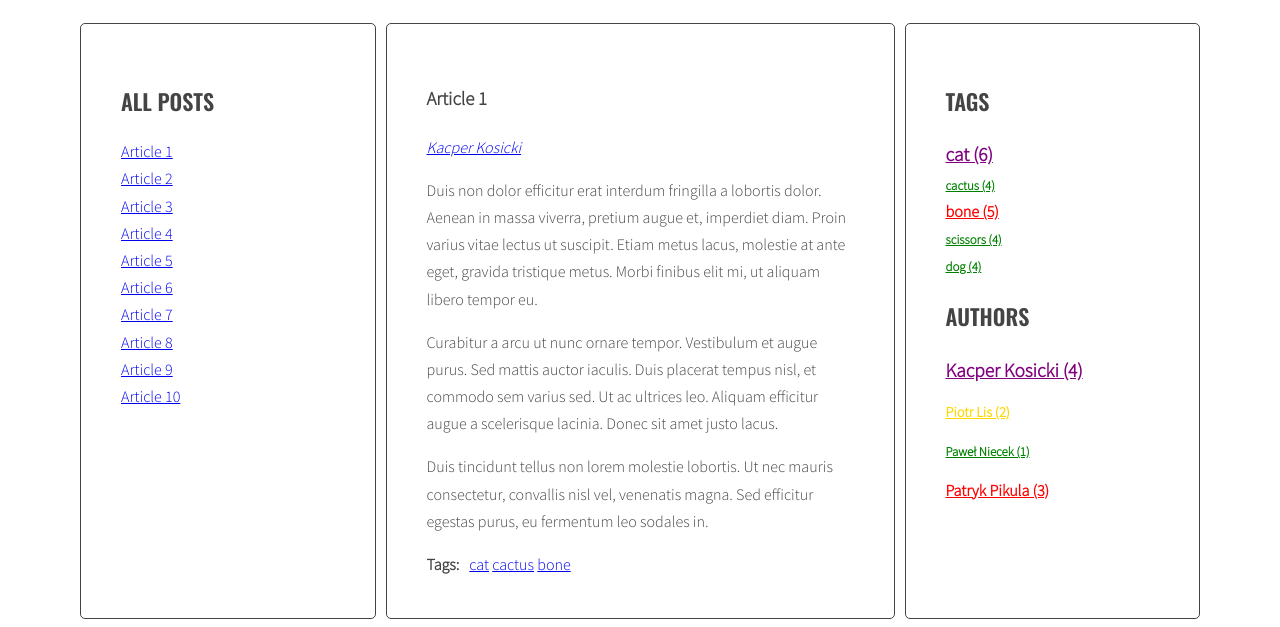
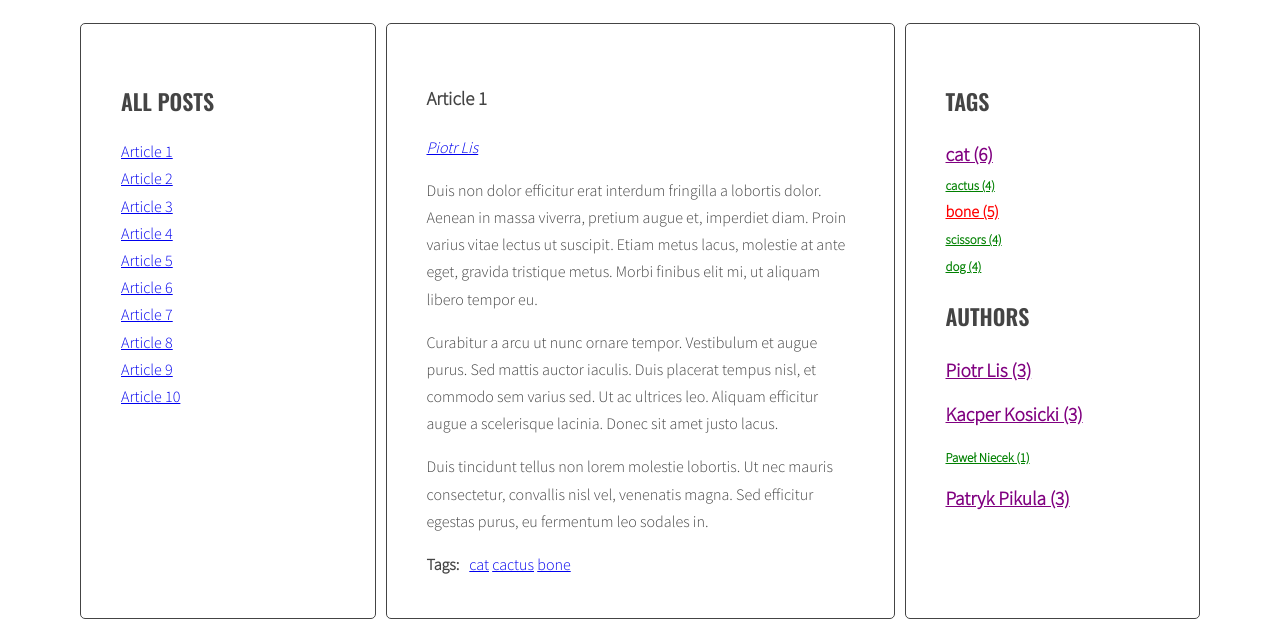
Before and after one commit to KacperKosicki/javascript-blog, a website: page index.html in a window 1280 px wide. Shown: the part 220-847 px from the top of the page. Drawn offline with nearby package versions, Linux system fonts and the light colour scheme.

Commit message:
Fixed code

```diff
--- a/index.html
+++ b/index.html
@@ -26,9 +26,9 @@
             </ul>
           </aside>
           <section class="posts">
-            <article class="post active" id="article-1" data-tags="cat cactus bone">
+            <article class="post active" id="article-1" data-tags="cat cactus bone" data-author="Piotr Lis">
               <h3 class="post-title">Article 1</h3>
-              <p class="post-author" data-author="Kacper Kosicki"></p>
+              <p class="post-author"></p>
               <div class="post-content">
                 <p>Duis non dolor efficitur erat interdum fringilla a lobortis dolor. Aenean in massa viverra, pretium augue et, imperdiet diam. Proin varius vitae lectus ut suscipit. Etiam metus lacus, molestie at ante eget, gravida tristique metus. Morbi finibus elit mi, ut aliquam libero tempor eu.</p>
                 <p>Curabitur a arcu ut nunc ornare tempor. Vestibulum et augue purus. Sed mattis auctor iaculis. Duis placerat tempus nisl, et commodo sem varius sed. Ut ac ultrices leo. Aliquam efficitur augue a scelerisque lacinia. Donec sit amet justo lacus.</p>
@@ -40,9 +40,9 @@
                 </ul>
               </div>
             </article>
-            <article class="post" id="article-2" data-tags="cat bone">
+            <article class="post" id="article-2" data-tags="cat bone" data-author="Kacper Kosicki">
               <h3 class="post-title">Article 2</h3>
-              <p class="post-author" data-author="Kacper Kosicki"></p>
+              <p class="post-author"></p>
               <div class="post-content">
                 <p>Phasellus sollicitudin, arcu vel iaculis ullamcorper, quam leo viverra orci, et faucibus quam sapien vel est. Maecenas ac suscipit elit. Nullam interdum, lorem vitae venenatis pulvinar, ex dui malesuada nunc, tempus cursus enim metus vel nulla.</p>
                 <p>Integer hendrerit, eros id efficitur dapibus, ante arcu ullamcorper orci, a iaculis felis turpis at purus. Quisque sodales posuere sapien vel consectetur. Duis dui urna, commodo non ante nec, mattis dictum enim. Donec aliquam erat sed diam lobortis, vel gravida lacus laoreet. Phasellus pretium maximus mi, eu posuere justo suscipit vel.</p>
@@ -54,9 +54,9 @@
                 </ul>
               </div>
             </article>
-            <article class="post" id="article-3" data-tags="scissors cat">
+            <article class="post" id="article-3" data-tags="scissors cat" data-author="Piotr Lis">
               <h3 class="post-title">Article 3</h3>
-              <p class="post-author" data-author="Piotr Lis"></p>
+              <p class="post-author"></p>
               <div class="post-content">
                 <p>Mauris vel pellentesque turpis, ac sodales nisl. Quisque iaculis mi velit, ut convallis tellus accumsan a. Quisque iaculis, nisi et dignissim tincidunt, nisl eros euismod nulla, finibus laoreet erat enim posuere elit.</p>
                 <p>Aenean at semper urna. Duis vel sapien molestie, egestas diam consequat, molestie nulla. Praesent a malesuada metus. Praesent et tempus leo.</p>
@@ -68,9 +68,9 @@
                 </ul>
               </div>
             </article>
-            <article class="post" id="article-4" data-tags="cat cactus scissors dog bone">
+            <article class="post" id="article-4" data-tags="cat cactus scissors dog bone" data-author="Paweł Niecek">
               <h3 class="post-title">Article 4</h3>
-              <p class="post-author"  data-author="Paweł Niecek"></p>
+              <p class="post-author"></p>
               <div class="post-content">
                 <p>Morbi vel cursus nulla, vel varius mauris. Suspendisse sed elit sit amet risus faucibus vestibulum ut sit amet purus. Donec orci est, condimentum ut quam quis, scelerisque fringilla ligula.</p>
                 <p>Quisque bibendum nisl id quam sagittis, id pretium dolor scelerisque. Suspendisse non odio nec velit dapibus placerat non a libero.</p>
@@ -82,9 +82,9 @@
                 </ul>
               </div>
             </article>
-            <article class="post" id="article-5" data-tags="scissors">
+            <article class="post" id="article-5" data-tags="scissors" data-author="Patryk Pikula">
               <h3 class="post-title">Article 5</h3>
-              <p class="post-author" data-author="Patryk Pikula"></p>
+              <p class="post-author"></p>
               <div class="post-content">
                 <p>Suspendisse sem eros, euismod condimentum arcu ac, consequat fermentum orci. Nam convallis lacus nec interdum vestibulum. Vestibulum luctus, quam eu tristique ornare, lorem nibh sodales enim, vitae tempor dolor ante vitae tortor.</p>
                 <p>Duis venenatis metus quis luctus lobortis. In porttitor ipsum eget ligula aliquam ornare. Cras malesuada urna id volutpat sodales.</p>
@@ -96,9 +96,9 @@
                 </ul>
               </div>
             </article>
-            <article class="post" id="article-6" data-tags="cat dog">
+            <article class="post" id="article-6" data-tags="cat dog" data-author="Patryk Pikula">
               <h3 class="post-title">Article 6</h3>
-              <p class="post-author" data-author="Patryk Pikula"></p>
+              <p class="post-author"></p>
               <div class="post-content">
                 <p>Donec posuere iaculis ante sed hendrerit. Lorem ipsum dolor sit amet, consectetur adipiscing elit. Quisque hendrerit neque nec urna tincidunt, quis vehicula dui vulputate. Morbi est sapien, auctor ut lectus eu, placerat viverra lorem.</p>
                 <p>Cras consectetur at erat id accumsan. Suspendisse lacinia in nulla quis vulputate. Nunc vitae consectetur augue. Nam ut vehicula mi. Aliquam tristique, purus in hendrerit porta, elit lectus finibus mi, vel malesuada nisl lectus a libero.</p>
@@ -110,9 +110,9 @@
                 </ul>
               </div>
             </article>
-            <article class="post" id="article-7" data-tags="dog">
+            <article class="post" id="article-7" data-tags="dog" data-author="Kacper Kosicki">
               <h3 class="post-title">Article 7</h3>
-              <p class="post-author" data-author="Kacper Kosicki"></p>
+              <p class="post-author"></p>
               <div class="post-content">
                 <p>Donec eleifend mauris ac nisl fermentum, ac fermentum turpis dignissim. Aliquam diam nisl, imperdiet a varius eget, lobortis sed nisi. Nullam suscipit ipsum sed magna blandit, sed pellentesque urna malesuada.</p>
                 <p>Duis vestibulum arcu et lectus viverra porta. Praesent tempor lacus eget quam mattis, sit amet venenatis diam ultrices. Morbi gravida sapien quis ligula tincidunt, vel sagittis erat ultrices.</p>
@@ -124,9 +124,9 @@
                 </ul>
               </div>
             </article>
-            <article class="post" id="article-8" data-tags="cat cactus bone">
+            <article class="post" id="article-8" data-tags="cat cactus bone" data-author="Kacper Kosicki">
               <h3 class="post-title">Article 8</h3>
-              <p class="post-author" data-author="Kacper Kosicki"></p>
+              <p class="post-author"></p>
               <div class="post-content">
                 <p>Praesent quis imperdiet erat. Curabitur tempor sapien a interdum malesuada. Proin libero erat, sagittis a sollicitudin eget, pulvinar nec risus. Cras et suscipit sem.</p>
                 <p>Maecenas consequat diam nec sollicitudin congue. Aenean porttitor porttitor quam, condimentum interdum metus congue sed. Donec at nulla ipsum.</p>
@@ -138,9 +138,9 @@
                 </ul>
               </div>
             </article>
-            <article class="post" id="article-9" data-tags="dog cactus bone">
+            <article class="post" id="article-9" data-tags="dog cactus bone" data-author="Piotr Lis">
               <h3 class="post-title">Article 9</h3>
-              <p class="post-author" data-author="Piotr Lis"></p>
+              <p class="post-author"></p>
               <div class="post-content">
                 <p>Tam et facilisis purus. Donec vulputate est quis lobortis posuere. Nunc vitae lorem ut odio faucibus pulvinar nec in justo. Ut ut ante ac tellus ornare tempus. Nunc maximus, tortor et dictum convallis, nunc libero posuere leo, scelerisque ultrices arcu sapien ut tellus.</p>
                 <p>Fusce lacinia augue massa, non tincidunt tortor auctor quis. Vestibulum ut pretium nisl. Etiam id tellus tempus, commodo ligula vehicula, porta magna.</p>
@@ -152,9 +152,9 @@
                 </ul>
               </div>
             </article>
-            <article class="post" id="article-10" data-tags="scissors">
+            <article class="post" id="article-10" data-tags="scissors" data-author="Patryk Pikula">
               <h3 class="post-title">Article 10</h3>
-              <p class="post-author" data-author="Patryk Pikula"></p>
+              <p class="post-author"></p>
               <div class="post-content">
                 <p>Aliquam erat volutpat. Ut non eleifend lectus. Donec suscipit tellus tempor, ornare dui id, hendrerit neque. Phasellus lacinia laoreet dui in luctus. Sed hendrerit, magna sit amet varius tempor, augue augue scelerisque est, non scelerisque mauris libero eu sapien.</p>
                 <p>Sed at sapien in quam sollicitudin aliquam. In interdum metus a mi porttitor luctus. Sed commodo, arcu id lacinia posuere, felis elit pharetra urna, at feugiat est orci sit amet libero. Quisque in nisl est. Nullam vehicula at lectus non luctus. Cras aliquam neque magna, at varius nisi egestas ut.</p>
--- a/js/script.js
+++ b/js/script.js
@@ -11,6 +11,7 @@ const optCloudClassCount = 5;
 const optCloudClassPrefix = 'tag-size-';
 /* program code */
 function generateTitleLinks(customSelector = '') {
+  console.log(customSelector)
   /* [DONE] remove contents of titleList */
   const titleList=document.querySelector(optTitleListSelector);
   titleList.innerHTML = '';
@@ -18,25 +19,25 @@ function generateTitleLinks(customSelector = '') {
   const articles=document.querySelectorAll(optArticleSelector + customSelector);
   let html='';
   for (let article of articles){
-    console.log(article);
+    // console.log(article);
     /* [DONE] get the article id */
     const articleId=article.getAttribute('id');
-    console.log(articleId);
+    // console.log(articleId);
     /* [DONE] find the title element */
     const articleTitle=article.querySelector(optTitleSelector).innerHTML;
-    console.log(articleTitle);
+    // console.log(articleTitle);
     /* [DONE] create HTML of the link */
     const linkHTML='<li><a href="#' + articleId + '"><span>' + articleTitle + '</span></a></li>';
-    console.log(linkHTML);
+    // console.log(linkHTML);
     /* [DONE] get the title from the title element */
     titleList.innerHTML=titleList.innerHTML+linkHTML;
     /* [DONE] insert link into titleList */
     html=html+linkHTML;
-    console.log(html);
+    // console.log(html);
   }
   titleList.innerHTML=html;
   const links=document.querySelectorAll('.titles a');
-  console.log(links);
+  // console.log(links);
   for(let link of links){
     link.addEventListener('click', titleClickHandler);
   }
@@ -44,8 +45,8 @@ function generateTitleLinks(customSelector = '') {
 const titleClickHandler=function(event){
   event.preventDefault();
   const clickedElement=this;
-  console.log('Link was clicked!');
-  console.log(event);
+  // console.log('Link was clicked!');
+  // console.log(event);
   /* [DONE] remove class 'active' from all article links */
   const activeLinks=document.querySelectorAll('.titles a.active');
   for(let activeLink of activeLinks){
@@ -53,7 +54,7 @@ const titleClickHandler=function(event){
   }
   /* [DONE] add class 'active' to the clicked link */
   clickedElement.classList.add('active');
-  console.log('clickedElement:', clickedElement);
+  // console.log('clickedElement:', clickedElement);
   /* [DONE] remove class 'active' from all articles */
   const activeArticles=document.querySelectorAll('.posts .active');
   for(let activeArticle of activeArticles){
@@ -61,7 +62,7 @@ const titleClickHandler=function(event){
   }
   /* [DONE] get 'href' attribute from the clicked link */
   const articleSelector=clickedElement.getAttribute('href');
-  console.log(articleSelector);
+  // console.log(articleSelector);
   /* [DONE] find the correct article using the selector (value of 'href' attribute) */
   const targetArticle=document.querySelector(articleSelector);
   /* [DONE] add class 'active' to the correct article */
@@ -80,7 +81,7 @@ function calculateTagsParams(tags){
     if(tags[tag] < params.min){
       params.min = tags[tag];
     }
-    console.log(tag + ' is used ' + tags[tag] + ' times');
+    // console.log(tag + ' is used ' + tags[tag] + ' times');
   }
   return params;
 }
@@ -98,27 +99,27 @@ function generateTags(){
   const articles=document.querySelectorAll(optArticleSelector);
   /* [DONE] START LOOP: for every article: */
   for (let article of articles){
-    console.log(article);
+    // console.log(article);
     /* [DONE] find tags wrapper */
     const tagsWrapper=article.querySelector(optArticleTagsSelector);
-    console.log(tagsWrapper);
+    // console.log(tagsWrapper);
     /* [DONE] make html variable with empty string */
     let html='';
     /* [DONE] get tags from data-tags attribute */
     const articleTags=article.getAttribute('data-tags');
-    console.log(articleTags);
+    // console.log(articleTags);
     /* [DONE] split tags into array */
     const articleTagsArray = articleTags.split(' ');
-    console.log(articleTagsArray);
+    // console.log(articleTagsArray);
     /* [DONE] START LOOP: for each tag */
     for (let tag of articleTagsArray){
-      console.log(tag);
+      // console.log(tag);
       /* [DONE] generate HTML of the link */
       const tagHTML = '<li><a href="#tag-' + tag + '">' + tag + '</a></li> ';
-      console.log(tagHTML);
+      // console.log(tagHTML);
       /* [DONE] add generated code to html variable */
       html=html+tagHTML;
-      console.log(html);
+      // console.log(html);
       /* [NEW] check if this link is NOT already in allTags */
       if(!allTags[tag]){
         /* [NEW] add tag to allTags object */
@@ -136,13 +137,13 @@ function generateTags(){
   const tagList = document.querySelector(optTagsListSelector);
   /* [NEW] create variable for all links HTML code */
   const tagsParams = calculateTagsParams(allTags);
-  console.log('tagsParams:', tagsParams);
+  // console.log('tagsParams:', tagsParams);
   let allTagsHTML = '';
   /* [NEW] START LOOP: for each tag in allTags: */
   for(let tag in allTags){
     /* [NEW] generate code of a link and add it to allTagsHTML */
     const tagLinkHTML = '<li><a href="#tag-' + tag + '" class="' + calculateTagClass(allTags[tag], tagsParams) + '">' + tag + ' (' + allTags[tag] + ')' + '</a></li>';
-    console.log('tagLinkHTML:', tagLinkHTML);
+    // console.log('tagLinkHTML:', tagLinkHTML);
     allTagsHTML += tagLinkHTML;
     tagList.innerHTML = allTagsHTML;
     /* [NEW] END LOOP: for each tag in allTags: */
@@ -157,12 +158,12 @@ function tagClickHandler(event){
   const clickedElement=this;
   /* [DONE] make a new constant "href" and read the attribute "href" of the clicked element */
   const href = clickedElement.getAttribute('href');
-  console.log(href);
+  // console.log(href);
   /* [DONE] make a new constant "tag" and extract tag from the "href" constant */
   const tag = href.replace('#tag-', '');
   /* [DONE] find all tag links with class active */
   const activeTagLinks=document.querySelectorAll('.post-tags a.active');
-  console.log(activeTagLinks);
+  // console.log(activeTagLinks);
   /* [DONE] START LOOP: for each active tag link */
   for(let activeTagLink of activeTagLinks){
     /* [DONE] remove class active */
@@ -171,7 +172,7 @@ function tagClickHandler(event){
   }
   /* [DONE] find all tag links with "href" attribute equal to the "href" constant */
   const tagLinks=document.querySelectorAll('a[href="' + href + '"]');
-  console.log(tagLinks);
+  // console.log(tagLinks);
   /* [DONE] START LOOP: for each found tag link */
   for(let tagLink of tagLinks) {
     /* [DONE] add class active */
@@ -196,11 +197,11 @@ function generateAuthors() {
   let allAuthors = {};
   const articles = document.querySelectorAll(optArticleSelector);
   for (let article of articles) {
-    console.log(article);
+    // console.log(article);
     const authorWrapper = article.querySelector(optArticleAuthorSelector);
-    console.log(authorWrapper);
-    const articleAuthor = authorWrapper.getAttribute('data-author');
-    console.log(articleAuthor);
+    // console.log(authorWrapper);
+    const articleAuthor = article.getAttribute('data-author');
+    // console.log(articleAuthor);
     if (!allAuthors[articleAuthor]) {
       allAuthors[articleAuthor] = 1;
     } else {
@@ -211,11 +212,11 @@ function generateAuthors() {
   }
   const authorList = document.querySelector(optAuthorsListSelector);
   const authorParams = calculateTagsParams(allAuthors);
-  console.log('tagsParams:', authorParams);
+  // console.log('tagsParams:', authorParams);
   let allAuthorsHTML = '';
   for (let author in allAuthors) {
     const authorLinkHTML = '<li><a href="#author-' + author + '" class="' + calculateTagClass(allAuthors[author], authorParams) + '">' + author + ' (' + allAuthors[author] + ')' + '</a></li>';
-    console.log('tagAuthorHTML:', authorLinkHTML);
+    // console.log('tagAuthorHTML:', authorLinkHTML);
     allAuthorsHTML += authorLinkHTML;
   }
   authorList.innerHTML = allAuthorsHTML;
@@ -225,23 +226,23 @@ function authorClickHandler(event) {
   event.preventDefault();
   const clickedElement = this;
   const href = clickedElement.getAttribute('href');
-  console.log(href);
+  // console.log(href);
   const author = href.replace('#author-', '');
   const activeAuthorLinks = document.querySelectorAll('.post-author a.active');
-  console.log(activeAuthorLinks);
+  // console.log(activeAuthorLinks);
   for (let activeAuthorLink of activeAuthorLinks) {
     activeAuthorLink.classList.remove('active');
   }
   const authorLinks = document.querySelectorAll('a[href="' + href + '"]');
-  console.log(authorLinks);
+  // console.log(authorLinks);
   for (let authorLink of authorLinks) {
     authorLink.classList.add('active');
   }
-  console.log(author);
+  // console.log(author);
   generateTitleLinks('[data-author="' + author + '"]');
 }
 function addClickListenersToAuthors() {
-  const authorLinks = document.querySelectorAll('.post-author a');
+  const authorLinks = document.querySelectorAll('.post-author a, .authors a');
   for (let authorLink of authorLinks) {
     authorLink.addEventListener('click', authorClickHandler);
   }
```
